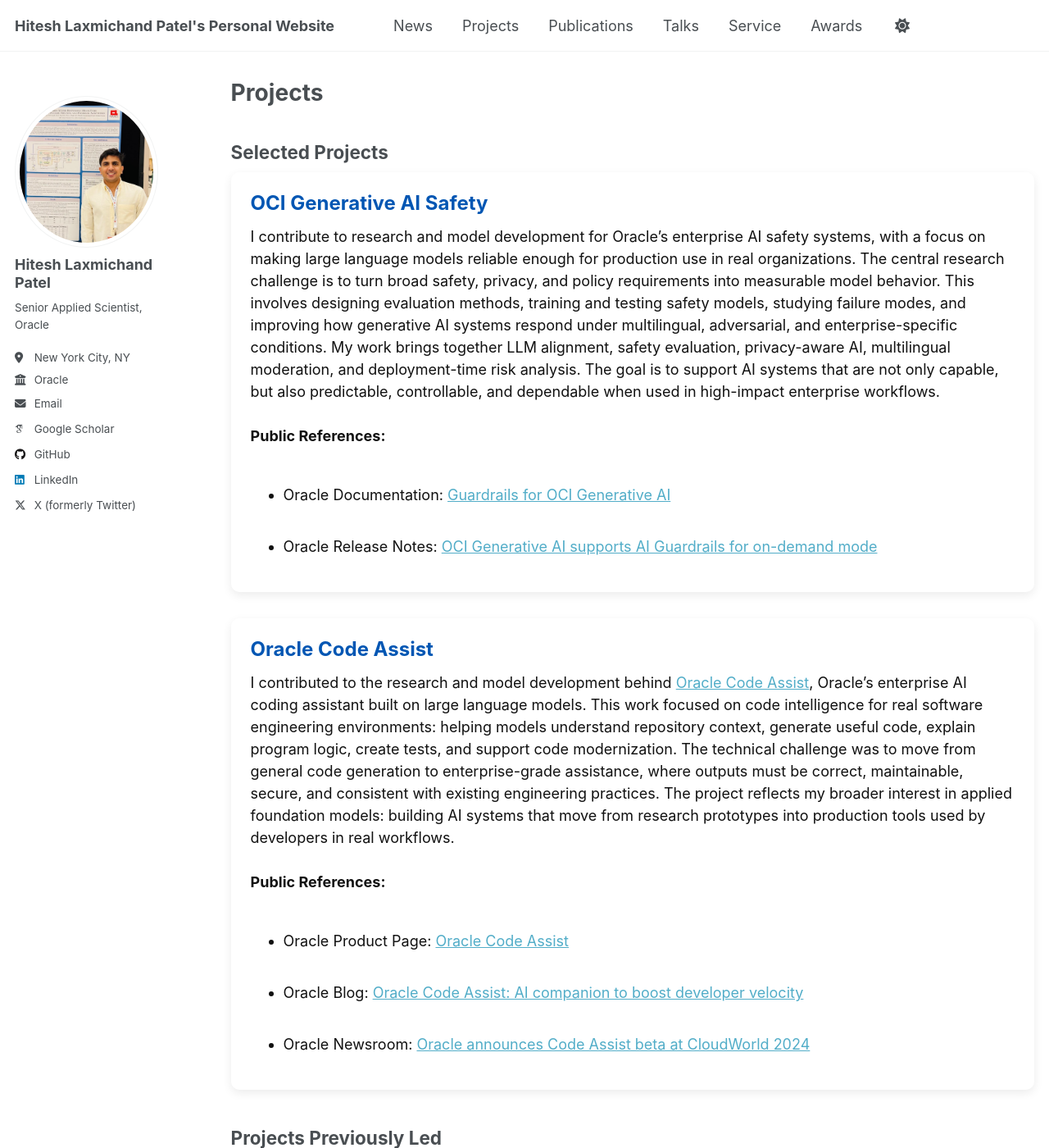
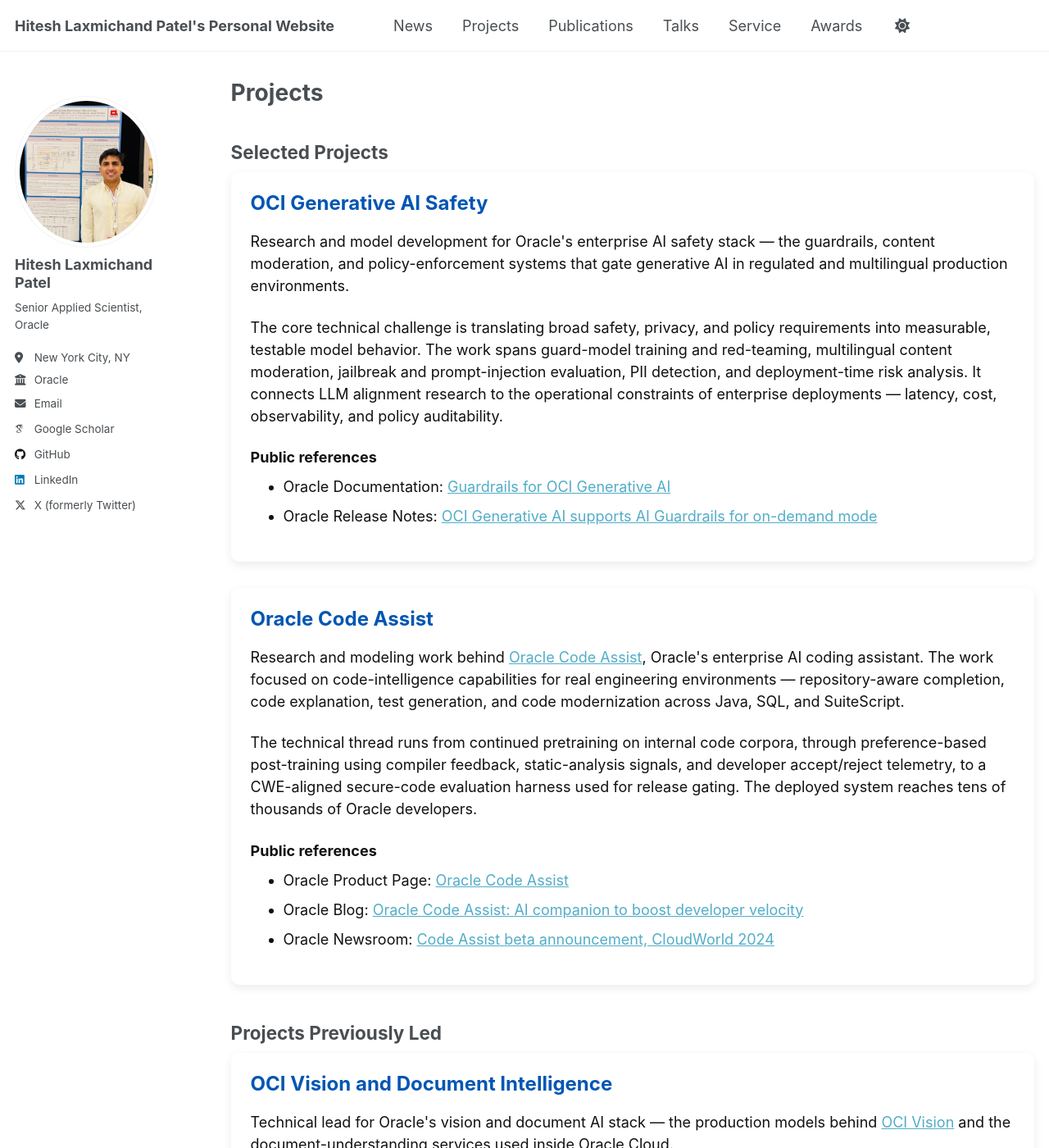
Before and after one commit to HITESHLPATEL/hiteshlpatel.github.io, a Jekyll site: the page built from _pages/projects.md, in a window 1280 px wide and 1400 px high. Shown: the whole window at 82% size. Built offline with Jekyll 4.4.1, drawn with Linux system fonts in a browser that asks for light colours; some web fonts are replaced; some of the changed text lies outside the part shown.

Commit message:
Update projects.md

```diff
--- a/_pages/projects.md
+++ b/_pages/projects.md
@@ -13,37 +13,33 @@ author_profile: true
 
 <h3 style="color:#0056b3; font-size:24px; margin-top:0;">OCI Generative AI Safety</h3>
 
-I contribute to research and model development for Oracle’s enterprise AI safety systems, with a focus on making large language models reliable enough for production use in real organizations.
+<p>Research and model development for Oracle's enterprise AI safety stack — the guardrails, content moderation, and policy-enforcement systems that gate generative AI in regulated and multilingual production environments.</p>
 
-The central research challenge is to turn broad safety, privacy, and policy requirements into measurable model behavior. This involves designing evaluation methods, training and testing safety models, studying failure modes, and improving how generative AI systems respond under multilingual, adversarial, and enterprise-specific conditions.
+<p>The core technical challenge is translating broad safety, privacy, and policy requirements into measurable, testable model behavior. The work spans guard-model training and red-teaming, multilingual content moderation, jailbreak and prompt-injection evaluation, PII detection, and deployment-time risk analysis. It connects LLM alignment research to the operational constraints of enterprise deployments — latency, cost, observability, and policy auditability.</p>
 
-My work brings together LLM alignment, safety evaluation, privacy-aware AI, multilingual moderation, and deployment-time risk analysis. The goal is to support AI systems that are not only capable, but also predictable, controllable, and dependable when used in high-impact enterprise workflows.
+<p style="margin-bottom:0.5em;"><strong>Public references</strong></p>
+<ul style="margin-top:0;">
+  <li>Oracle Documentation: <a href="https://docs.oracle.com/en-us/iaas/Content/generative-ai/guardrails.htm">Guardrails for OCI Generative AI</a></li>
+  <li>Oracle Release Notes: <a href="https://docs.oracle.com/iaas/releasenotes/generative-ai/ai-guardrails.htm">OCI Generative AI supports AI Guardrails for on-demand mode</a></li>
+</ul>
 
-<br><br>
-<strong>Public References:</strong>
-<ul>
-  <li>Oracle Documentation: <a href="https://docs.oracle.com/en-us/iaas/Content/generative-ai/guardrails.htm">Guardrails for OCI Generative AI</a></li>
-  <li>Oracle Release Notes: <a href="https://docs.oracle.com/iaas/releasenotes/generative-ai/ai-guardrails.htm">OCI Generative AI supports AI Guardrails for on-demand mode</a></li>
-</ul>
 </div>
 
 <div style="box-shadow: 0 4px 12px rgba(0,0,0,0.08); border-radius:10px; padding:24px; margin-bottom:32px; background-color:white; color:#111111;">
 
 <h3 style="color:#0056b3; font-size:24px; margin-top:0;">Oracle Code Assist</h3>
 
-I contributed to the research and model development behind <a href="https://www.oracle.com/application-development/code-assist/">Oracle Code Assist</a>, Oracle’s enterprise AI coding assistant built on large language models.
+<p>Research and modeling work behind <a href="https://www.oracle.com/application-development/code-assist/">Oracle Code Assist</a>, Oracle's enterprise AI coding assistant. The work focused on code-intelligence capabilities for real engineering environments — repository-aware completion, code explanation, test generation, and code modernization across Java, SQL, and SuiteScript.</p>
 
-This work focused on code intelligence for real software engineering environments: helping models understand repository context, generate useful code, explain program logic, create tests, and support code modernization. The technical challenge was to move from general code generation to enterprise-grade assistance, where outputs must be correct, maintainable, secure, and consistent with existing engineering practices.
+<p>The technical thread runs from continued pretraining on internal code corpora, through preference-based post-training using compiler feedback, static-analysis signals, and developer accept/reject telemetry, to a CWE-aligned secure-code evaluation harness used for release gating. The deployed system reaches tens of thousands of Oracle developers.</p>
 
-The project reflects my broader interest in applied foundation models: building AI systems that move from research prototypes into production tools used by developers in real workflows.
+<p style="margin-bottom:0.5em;"><strong>Public references</strong></p>
+<ul style="margin-top:0;">
+  <li>Oracle Product Page: <a href="https://www.oracle.com/application-development/code-assist/">Oracle Code Assist</a></li>
+  <li>Oracle Blog: <a href="https://blogs.oracle.com/cloud-infrastructure/oracle-code-assist-ai-companion-boost-velocity">Oracle Code Assist: AI companion to boost developer velocity</a></li>
+  <li>Oracle Newsroom: <a href="https://www.oracle.com/news/announcement/ocw24-oracle-announces-new-ai-capabilities-to-help-accelerate-application-development-2024-09-10/">Code Assist beta announcement, CloudWorld 2024</a></li>
+</ul>
 
-<br><br>
-<strong>Public References:</strong>
-<ul>
-  <li>Oracle Product Page: <a href="https://www.oracle.com/application-development/code-assist/">Oracle Code Assist</a></li>
-  <li>Oracle Blog: <a href="https://blogs.oracle.com/cloud-infrastructure/oracle-code-assist-ai-companion-boost-velocity">Oracle Code Assist: AI companion to boost developer velocity</a></li>
-  <li>Oracle Newsroom: <a href="https://www.oracle.com/news/announcement/ocw24-oracle-announces-new-ai-capabilities-to-help-accelerate-application-development-2024-09-10/">Oracle announces Code Assist beta at CloudWorld 2024</a></li>
-</ul>
 </div>
 
 ## Projects Previously Led
@@ -52,17 +48,15 @@ The project reflects my broader interest in applied foundation models: building
 
 <h3 style="color:#0056b3; font-size:24px; margin-top:0;">OCI Vision and Document Intelligence</h3>
 
-I served as a technical lead for Oracle’s vision and document intelligence efforts, contributing to the research, model development, and deployment of production AI systems for understanding documents and images.
+<p>Technical lead for Oracle's vision and document AI stack — the production models behind <a href="https://www.oracle.com/artificial-intelligence/vision/">OCI Vision</a> and the document-understanding services used inside Oracle Cloud.</p>
 
-The work centered on visual document understanding: table structure recognition, layout-aware information extraction, image classification, optical character recognition workflows, and key-value extraction. These models converted complex unstructured documents into structured information that could be used directly in enterprise applications.
+<p>The work spanned image classification and object detection, OCR, layout-aware document understanding, table structure recognition, and key-value extraction from unstructured documents. Models were trained at cloud scale on synthetic and real document corpora and shipped behind enterprise APIs supporting procurement, finance, logistics, and ERP automation. The research thread connects computer vision, multimodal foundation models, and information extraction to the deployment realities of high-throughput enterprise pipelines.</p>
 
-This effort combined computer vision research, document AI, information extraction, and cloud-scale deployment. The resulting capabilities supported automation across procurement, finance, logistics, manufacturing, and enterprise operations.
+<p style="margin-bottom:0.5em;"><strong>Public references</strong></p>
+<ul style="margin-top:0;">
+  <li>Oracle Product Page: <a href="https://www.oracle.com/artificial-intelligence/vision/">OCI Vision</a></li>
+  <li>Oracle Newsroom: <a href="https://www.oracle.com/news/announcement/oci-ai-services-launch-2021-11-03/">Oracle launches OCI AI Services suite</a></li>
+  <li>Oracle Blog: <a href="https://blogs.oracle.com/cloud-infrastructure/post/introducing-oracle-ai-services">Introducing Oracle AI Services</a></li>
+</ul>
 
-<br><br>
-<strong>Public References:</strong>
-<ul>
-  <li>Oracle Product Page: <a href="https://www.oracle.com/artificial-intelligence/vision/">OCI Vision</a></li>
-  <li>Oracle Newsroom: <a href="https://www.oracle.com/news/announcement/oci-ai-services-launch-2021-11-03/">Oracle launches OCI AI Services suite</a></li>
-  <li>Oracle Blog: <a href="https://blogs.oracle.com/cloud-infrastructure/post/introducing-oracle-ai-services">Introducing Oracle AI Services</a></li>
-</ul>
 </div>
```
